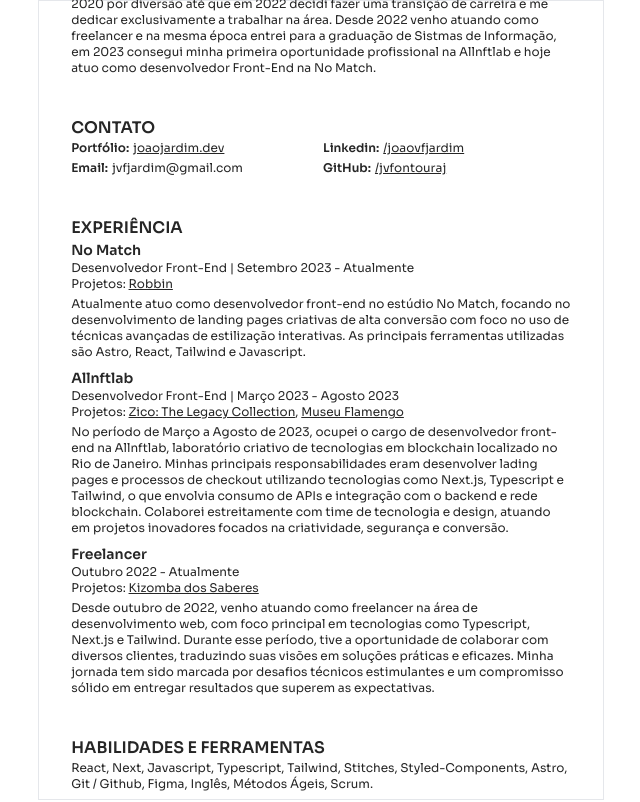
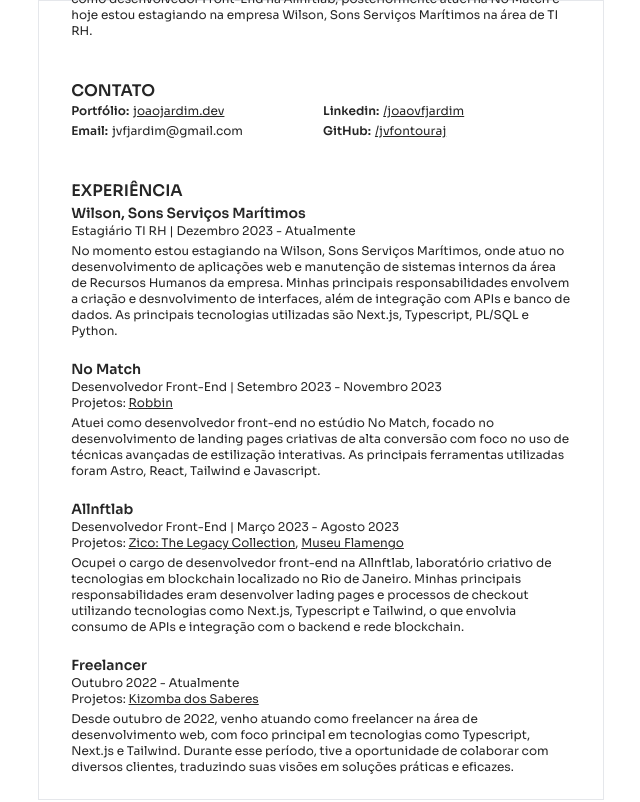
Before and after one commit to jvfontouraj/portfolio-next, a Next.js app: page /resume in a window 1280 px wide. Shown: the top 802 px of the page, without its empty margins (319-959 px from the left). Built offline with nearby package versions, Linux system fonts and the light colour scheme.

Commit message:
feat(all): update experience

```diff
--- a/src/app/api/email/toMe/route.ts
+++ b/src/app/api/email/toMe/route.ts
@@ -11,7 +11,7 @@
   try {
     const emailToMe = await resend.sendEmail({
       from: 'contato@joaojardim.dev',
-      to: ['contato@joaojardim.dev', 'joao@joaojardim.dev'],
+      to: ['jvfjardim@gmail.com'],
       subject: 'Contato Portfólio',
       react: EmailToMe(content) as React.ReactElement,
     })
--- a/src/app/resume/page.tsx
+++ b/src/app/resume/page.tsx
@@ -5,21 +5,21 @@
   return (
     <div className="m-auto flex aspect-[0.70695553] h-screen flex-col justify-center gap-10 border p-8">
       <div className="flex flex-col items-center">
-        <h1 className="text-lg font-semibold leading-none 2xl:text-xl">
+        <h1 className="text-xl font-semibold leading-none">
           João Vitor Fontoura Jardim
         </h1>
         <h2 className="text-lg  leading-none">Desenvolvedor Front-End</h2>
       </div>
       <p className="text-xs">
-        Sou um desenvolvedor front-end focado em criar aplicações para web,
-        transformando ideias em projetos criativos e performáticos para que o
-        usuário tenha a melhor experiência possível. Iniciei minha jornada na
-        programação em 2020 por diversão até que em 2022 decidi fazer uma
-        transição de carreira e me dedicar exclusivamente a trabalhar na área.
-        Desde 2022 venho atuando como freelancer e na mesma época entrei para a
-        graduação de Sistmas de Informação, em 2023 consegui minha primeira
-        oportunidade profissional na Allnftlab e hoje atuo como desenvolvedor
-        Front-End na No Match.
+        Sou um desenvolvedor front-end com mais de um ano e meio de experiência
+        na área. Meu foco é criar aplicações para web, transformando ideias em
+        projetos criativos e performáticos, tendo sempre em vista uma boa
+        experiência do usuário. Minha jornada começou no final de 2022, quando
+        iniciei o curso de Sistemas de Informação e passei a trabalhar
+        exclusivamente como desenvolvedor, atuando como freelancer. Em 2023
+        consegui minha primeira oportunidade profissional como desenvolvedor
+        Front-End na Allnftlab, posteriormente atuei na No Match e hoje estou
+        estagiando na empresa Wilson, Sons Serviços Marítimos na área de TI RH.
       </p>
       <div>
         <h3 className="font-semibold uppercase">Contato</h3>
@@ -62,11 +62,28 @@
       </div>
       <div>
         <h3 className="font-semibold uppercase">Experiência</h3>
-        <ul className="flex flex-col gap-2">
+        <ul className="flex flex-col gap-5">
+          <li>
+            <h4 className="text-sm font-semibold">
+              Wilson, Sons Serviços Marítimos
+            </h4>
+            <h5 className="text-xs">
+              Estagiário TI RH | Dezembro 2023 - Atualmente
+            </h5>
+            <p className="mt-1 text-xs">
+              No momento estou estagiando na Wilson, Sons Serviços Marítimos,
+              onde atuo no desenvolvimento de aplicações web e manutenção de
+              sistemas internos da área de Recursos Humanos da empresa. Minhas
+              principais responsabilidades envolvem a criação e desnvolvimento
+              de interfaces, além de integração com APIs e banco de dados. As
+              principais tecnologias utilizadas são Next.js, Typescript, PL/SQL
+              e Python.
+            </p>
+          </li>
           <li>
             <h4 className="text-sm font-semibold">No Match</h4>
             <h5 className="text-xs">
-              Desenvolvedor Front-End | Setembro 2023 - Atualmente
+              Desenvolvedor Front-End | Setembro 2023 - Novembro 2023
             </h5>
             <h5 className="text-xs">
               Projetos:{' '}
@@ -79,11 +96,11 @@
               </Link>
             </h5>
             <p className="mt-1 text-xs">
-              Atualmente atuo como desenvolvedor front-end no estúdio No Match,
-              focando no desenvolvimento de landing pages criativas de alta
-              conversão com foco no uso de técnicas avançadas de estilização
-              interativas. As principais ferramentas utilizadas são Astro,
-              React, Tailwind e Javascript.
+              Atuei como desenvolvedor front-end no estúdio No Match, focado no
+              desenvolvimento de landing pages criativas de alta conversão com
+              foco no uso de técnicas avançadas de estilização interativas. As
+              principais ferramentas utilizadas foram Astro, React, Tailwind e
+              Javascript.
             </p>
           </li>
           <li>
@@ -110,15 +127,12 @@
               </Link>
             </h5>
             <p className="mt-1 text-xs">
-              No período de Março a Agosto de 2023, ocupei o cargo de
-              desenvolvedor front-end na Allnftlab, laboratório criativo de
-              tecnologias em blockchain localizado no Rio de Janeiro. Minhas
-              principais responsabilidades eram desenvolver lading pages e
-              processos de checkout utilizando tecnologias como Next.js,
-              Typescript e Tailwind, o que envolvia consumo de APIs e integração
-              com o backend e rede blockchain. Colaborei estreitamente com time
-              de tecnologia e design, atuando em projetos inovadores focados na
-              criatividade, segurança e conversão.
+              Ocupei o cargo de desenvolvedor front-end na Allnftlab,
+              laboratório criativo de tecnologias em blockchain localizado no
+              Rio de Janeiro. Minhas principais responsabilidades eram
+              desenvolver lading pages e processos de checkout utilizando
+              tecnologias como Next.js, Typescript e Tailwind, o que envolvia
+              consumo de APIs e integração com o backend e rede blockchain.
             </p>
           </li>
           <li>
@@ -139,9 +153,7 @@
               desenvolvimento web, com foco principal em tecnologias como
               Typescript, Next.js e Tailwind. Durante esse período, tive a
               oportunidade de colaborar com diversos clientes, traduzindo suas
-              visões em soluções práticas e eficazes. Minha jornada tem sido
-              marcada por desafios técnicos estimulantes e um compromisso sólido
-              em entregar resultados que superem as expectativas.
+              visões em soluções práticas e eficazes.
             </p>
           </li>
         </ul>
@@ -149,19 +161,19 @@
       <div>
         <h3 className="font-semibold uppercase">Habilidades e Ferramentas</h3>
         <p className="text-xs">
-          React, Next, Javascript, Typescript, Tailwind, Stitches,
-          Styled-Components, Astro, Git / Github, Figma, Inglês, Métodos Ágeis,
-          Scrum.
+          React, Next, Javascript, Typescript, PL/SQL, Banco de Dados Relacional
+          e Não Relacional, Python, Tailwind, Stitches, Styled-Components,
+          Astro, Git / Github, Figma, Inglês, Métodos Ágeis, Scrum.
         </p>
       </div>
       <div>
         <h3 className="font-semibold uppercase">Educação</h3>
-        <ul className="flex flex-col gap-2 text-xs">
-          <li>
+        <ul className="flex gap-2 text-xs">
+          <li className="w-full">
             <h4 className="font-semibold">Sistemas de Informação | UNESA</h4>
             <h4>2022 - Atualmente</h4>
           </li>
-          <li>
+          <li className="w-full">
             <h4 className="font-semibold">Ensino Médio | Escola Parque</h4>
             <h4>2012 - 2014</h4>
           </li>
--- a/src/assets/i18n.ts
+++ b/src/assets/i18n.ts
@@ -89,9 +89,6 @@
         'Typescript',
         'React',
         'Next.js',
-        'Node',
-        'Nest',
-        'MongoDB',
         'Astro',
         'Tailwind',
         'Stitches',
@@ -115,11 +112,18 @@
       title: 'Experiência',
       content: [
         {
+          title: 'Wilson, Sons',
+          role: 'Estagiário TI RH',
+          date: 'Dez 2023 - Atualmente',
+          description:
+            'No momento estou estagiando na Wilson, Sons Serviços Marítimos, onde atuo no desenvolvimento de aplicações web e manutenção de sistemas internos da área de Recursos Humanos da empresa. Minhas principais responsabilidades envolvem a criação e desnvolvimento de interfaces, além de integração com APIs e banco de dados. As principais tecnologias utilizadas são Next.js, Typescript, PL/SQL e Python.',
+        },
+        {
           title: 'No Match',
           role: 'Desenvolvedor Front-End',
-          date: 'Set 2023 - Atualmente',
+          date: 'Set 2023 - Nov 2023',
           description:
-            'Atualmente atuo como desenvolvedor front-end no estúdio No Match, focando no desenvolvimento de landing pages criativas de alta conversão com foco no uso de técnicas avançadas de estilização interativas. As principais ferramentas utilizadas são Astro, React, Tailwind e Javascript.',
+            'Atuei como desenvolvedor front-end no estúdio No Match, focado no desenvolvimento de landing pages criativas de alta conversão com foco no uso de técnicas avançadas de estilização interativas. As principais ferramentas utilizadas foram Astro, React, Tailwind e Javascript.',
         },
         {
           title: 'Allnft{lab}',
@@ -189,9 +193,6 @@
         'Typescript',
         'React',
         'Next.js',
-        'Node',
-        'Nest',
-        'MongoDB',
         'Astro',
         'Tailwind',
         'Stitches',
@@ -213,11 +214,18 @@
       title: 'Experience',
       content: [
         {
+          title: 'Wilson, Sons',
+          role: 'IT HR Intern',
+          date: 'Dec 2023 - Present',
+          description:
+            "I am currently interning at Wilson, Sons Maritime Services, where I work on the development of web applications and maintenance of internal systems in the company's Human Resources area. My main responsibilities involve creating and developing interfaces, as well as integrating with APIs and databases. The main technologies used are Next.js, Typescript, PL/SQL, and Python.",
+        },
+        {
           title: 'No Match',
           role: 'Front-End Developer',
-          date: 'Sep 2023 - Currently',
+          date: 'Sep 2023 - Nov 2023',
           description:
-            'I currently work as a front-end developer at No Match Studio, focusing on the development of highly converting, creative landing pages with an emphasis on the use of advanced interactive styling techniques. The main tools used include Astro, React, Tailwind, and JavaScript. ',
+            'I worked as a front-end developer at the No Match studio, focused on developing creative, high-conversion landing pages with a focus on using advanced interactive styling techniques. The main tools used were Astro, React, Tailwind, and Javascript.',
         },
         {
           title: 'Allnft{lab}',
```
Also changed, not shown: 1 other file (tests, documents, lock files or other folders).
